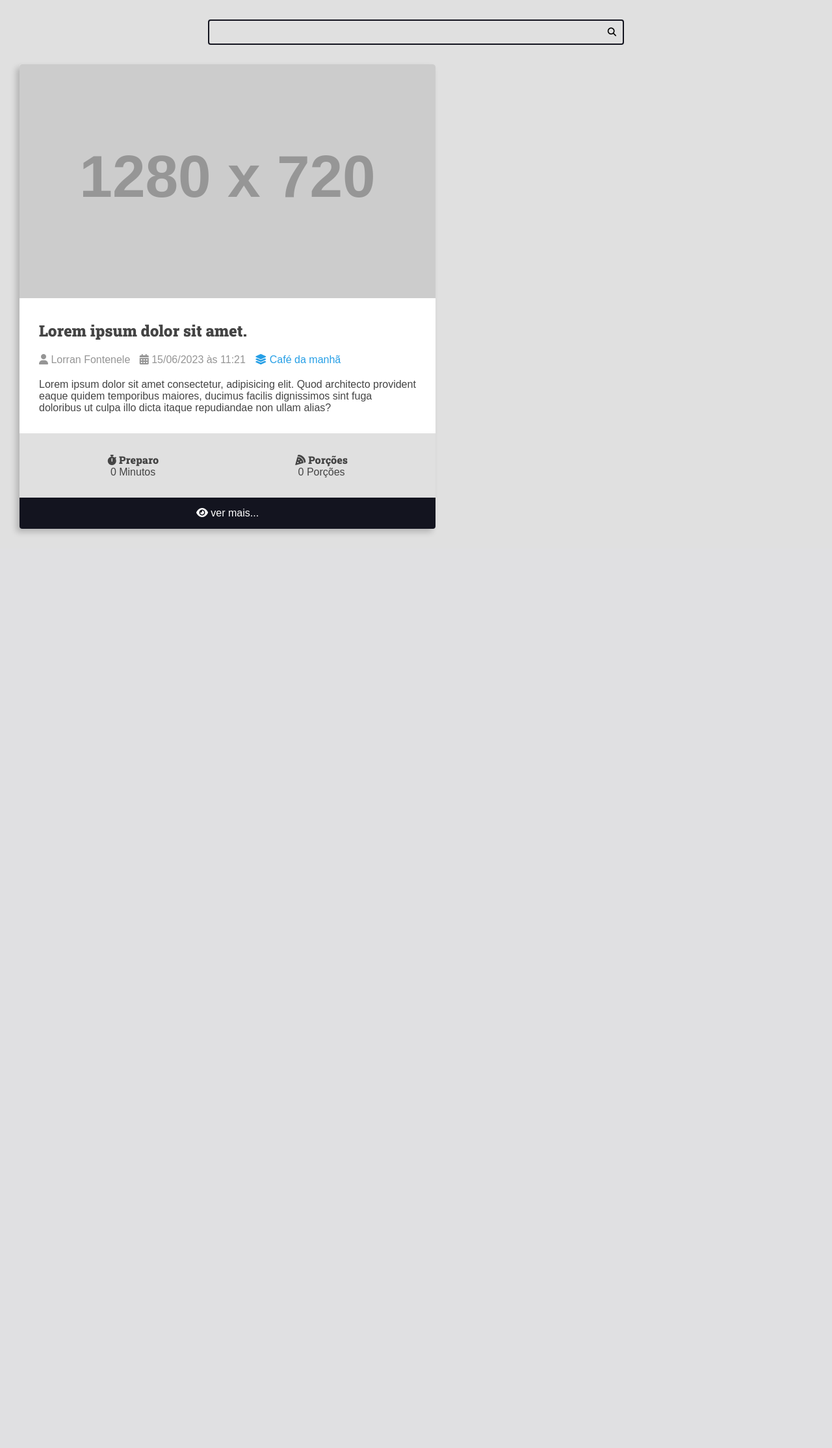
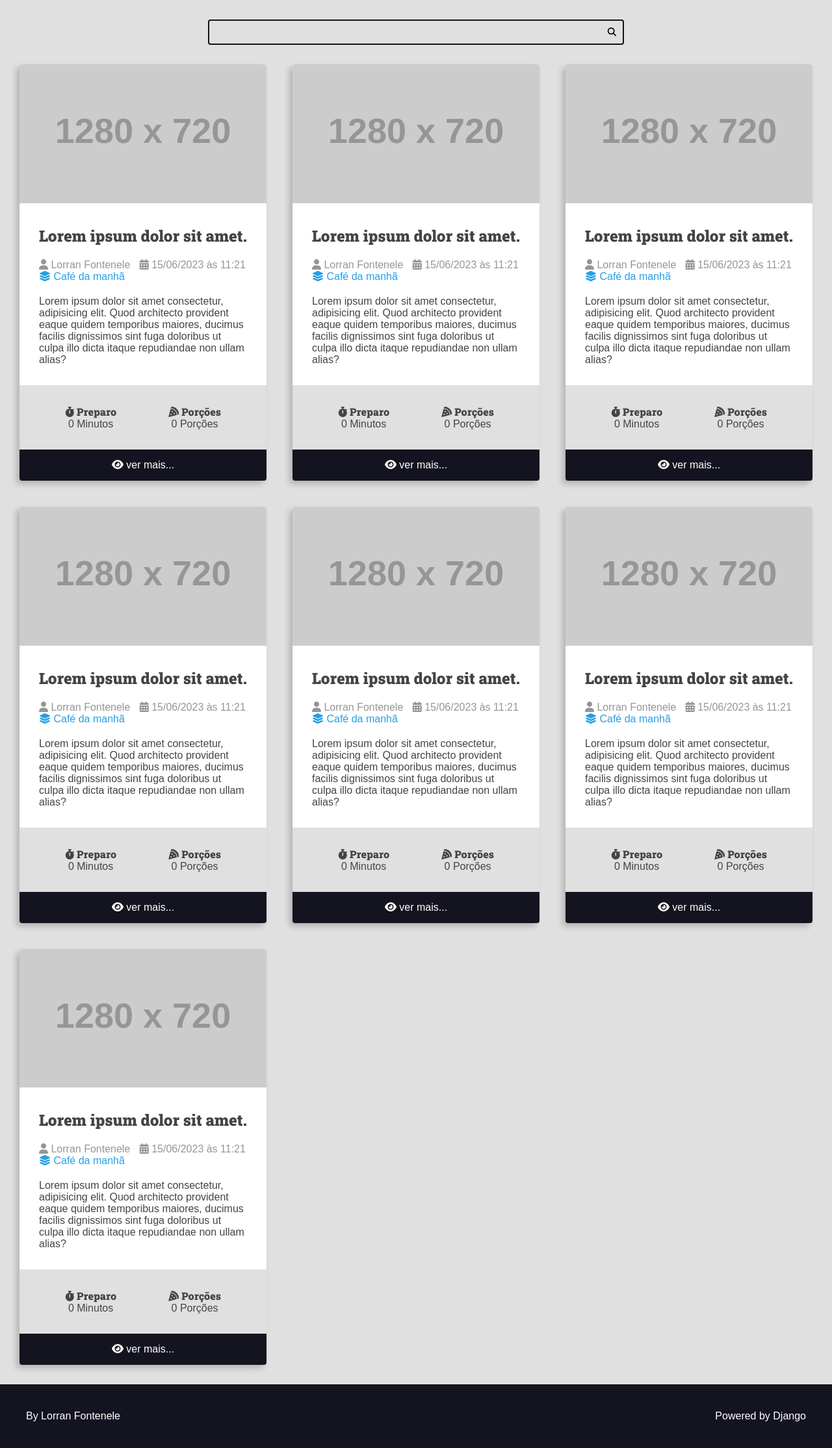
Before and after one commit to LorranFont/Project-recipes, a Django app: page / in a window 1280 px wide. Shown: the part 113-2342 px from the top of the page at 65% size. Before the commit the page ends 935 px from the top, so only its background shows below. Run offline with Django 4.2, Linux system fonts and the light colour scheme; tables that the repository leaves empty hold one stand-in row (values such as "Sample post"); grey boxes labelled with a size stand in for pictures from a placeholder-image service; some libraries are stand-ins or nearby versions.

Commit message:
adicionando o footer

```diff
--- a/recipes/templates/recipes/pages/home.html
+++ b/recipes/templates/recipes/pages/home.html
@@ -6,64 +6,17 @@
 
     <main class="main-content-container">
         <div class="main-content main-content-list container">
-            <div class="recipe recipe-list-item">
-                <div class="recipe-cover">
-                    <img src="https://placehold.co/1280x720.png" alt="Temporario">
-                </div>
-                <div class="recipe-title-container">
-                    <h2 class="recipe-title">Lorem ipsum dolor sit amet.</h2>
-                </div>
-
-                <div class="recipe-author">
-                    <span class="recipe-author-item">
-                        <i class="fas fa-user"></i>
-                        Lorran Fontenele
-                    </span>
-                    <span class="recipe-author-item">
-                        <i class="fas fa-calendar-alt"></i>
-                        15/06/2023 às 11:21
-                    </span>
-                    <span class="recipe-author-item">
-                        <a href="/recipes/category/cafe-da-manha/">
-                            <i class="fas fa-layer-group"></i>
-                            <span>Café da manhã</span>
-                        </a>
-                    </span>
-                </div>
-
-                <div class="recipe-content">
-                    <p>Lorem ipsum dolor sit amet consectetur, adipisicing elit. Quod architecto provident eaque quidem
-                        temporibus maiores,
-                        ducimus facilis dignissimos sint fuga doloribus ut culpa illo dicta itaque
-                        repudiandae non ullam alias?</p>
-                </div>
-                <div class="recipe-meta-container">
-                    <div class="recipe-meta recipe-preparation">
-                        <h3 class="recipe-meta-title"><i class="fas fa-stopwatch"></i> Preparo</h3>
-                        <div class="recipe-meta-text">
-                            0 Minutos
-                        </div>
-                    </div>
-                    <div class="recipe-meta recipe-servings">
-                        <h3 class="recipe-meta-title"><i class="fas fa-pizza-slice"></i> Porções</h3>
-                        <div class="recipe-meta-text">
-                            0 Porções
-                        </div>
-                    </div>
-                </div>
-
-                <footer class="recipe-footer">
-                    <a class="recipe-read-more button button-dark button-full-width" href="/recipes/3/">
-                        <i class="fas fa-eye"></i>
-                        <span>ver mais...</span>
-                    </a>
-                </footer>
-
-            </div>
-
+            {% include 'recipes/partials/recipe.html' %}
+            {% include 'recipes/partials/recipe.html' %}
+            {% include 'recipes/partials/recipe.html' %}
+            {% include 'recipes/partials/recipe.html' %}
+            {% include 'recipes/partials/recipe.html' %}
+            {% include 'recipes/partials/recipe.html' %}
+            {% include 'recipes/partials/recipe.html' %}
 
         </div>
     </main>
+    {% include 'recipes/partials/footer.html' %}
 </body>
 
 </html>
--- /dev/null
+++ b/recipes/templates/recipes/partials/footer.html
@@ -0,0 +1,9 @@
+<footer class="main-footer">
+    <div class="developer">
+      <a href="https://github.com/LorranFont" target="_blank" rel="noreferrer noopener">By Lorran Fontenele</a>
+    </div>
+
+    <div class="powered">
+      <a href="https://www.djangoproject.com/" target="_blank" rel="noreferrer noopener">Powered by Django</a>
+    </div>
+  </footer>
--- a/recipes/templates/recipes/partials/head.html
+++ b/recipes/templates/recipes/partials/head.html
@@ -250,5 +250,24 @@
             filter: brightness(2);
         }
 
+        .main-footer {
+            display: flex;
+            align-items: center;
+            justify-content: space-between;
+            background: var(--color-primary-dark);
+            color: var(--color-white);
+            padding: var(--spacing-gutter-large);
+        }
+
+        .main-footer a {
+            color: var(--color-white);
+            text-decoration: none;
+            transition: all 300ms ease-in-out;
+        }
+
+        .main-footer a:hover {
+            filter: brightness(.8);
+        }
+
     </style>
 </head>
--- /dev/null
+++ b/recipes/templates/recipes/partials/recipe.html
@@ -0,0 +1,54 @@
+<div class="recipe recipe-list-item">
+    <div class="recipe-cover">
+        <img src="https://placehold.co/1280x720.png" alt="Temporario">
+    </div>
+    <div class="recipe-title-container">
+        <h2 class="recipe-title">Lorem ipsum dolor sit amet.</h2>
+    </div>
+
+    <div class="recipe-author">
+        <span class="recipe-author-item">
+            <i class="fas fa-user"></i>
+            Lorran Fontenele
+        </span>
+        <span class="recipe-author-item">
+            <i class="fas fa-calendar-alt"></i>
+            15/06/2023 às 11:21
+        </span>
+        <span class="recipe-author-item">
+            <a href="/recipes/category/cafe-da-manha/">
+                <i class="fas fa-layer-group"></i>
+                <span>Café da manhã</span>
+            </a>
+        </span>
+    </div>
+
+    <div class="recipe-content">
+        <p>Lorem ipsum dolor sit amet consectetur, adipisicing elit. Quod architecto provident eaque quidem
+            temporibus maiores,
+            ducimus facilis dignissimos sint fuga doloribus ut culpa illo dicta itaque
+            repudiandae non ullam alias?</p>
+    </div>
+    <div class="recipe-meta-container">
+        <div class="recipe-meta recipe-preparation">
+            <h3 class="recipe-meta-title"><i class="fas fa-stopwatch"></i> Preparo</h3>
+            <div class="recipe-meta-text">
+                0 Minutos
+            </div>
+        </div>
+        <div class="recipe-meta recipe-servings">
+            <h3 class="recipe-meta-title"><i class="fas fa-pizza-slice"></i> Porções</h3>
+            <div class="recipe-meta-text">
+                0 Porções
+            </div>
+        </div>
+    </div>
+
+    <footer class="recipe-footer">
+        <a class="recipe-read-more button button-dark button-full-width" href="/recipes/3/">
+            <i class="fas fa-eye"></i>
+            <span>ver mais...</span>
+        </a>
+    </footer>
+
+</div>
```
